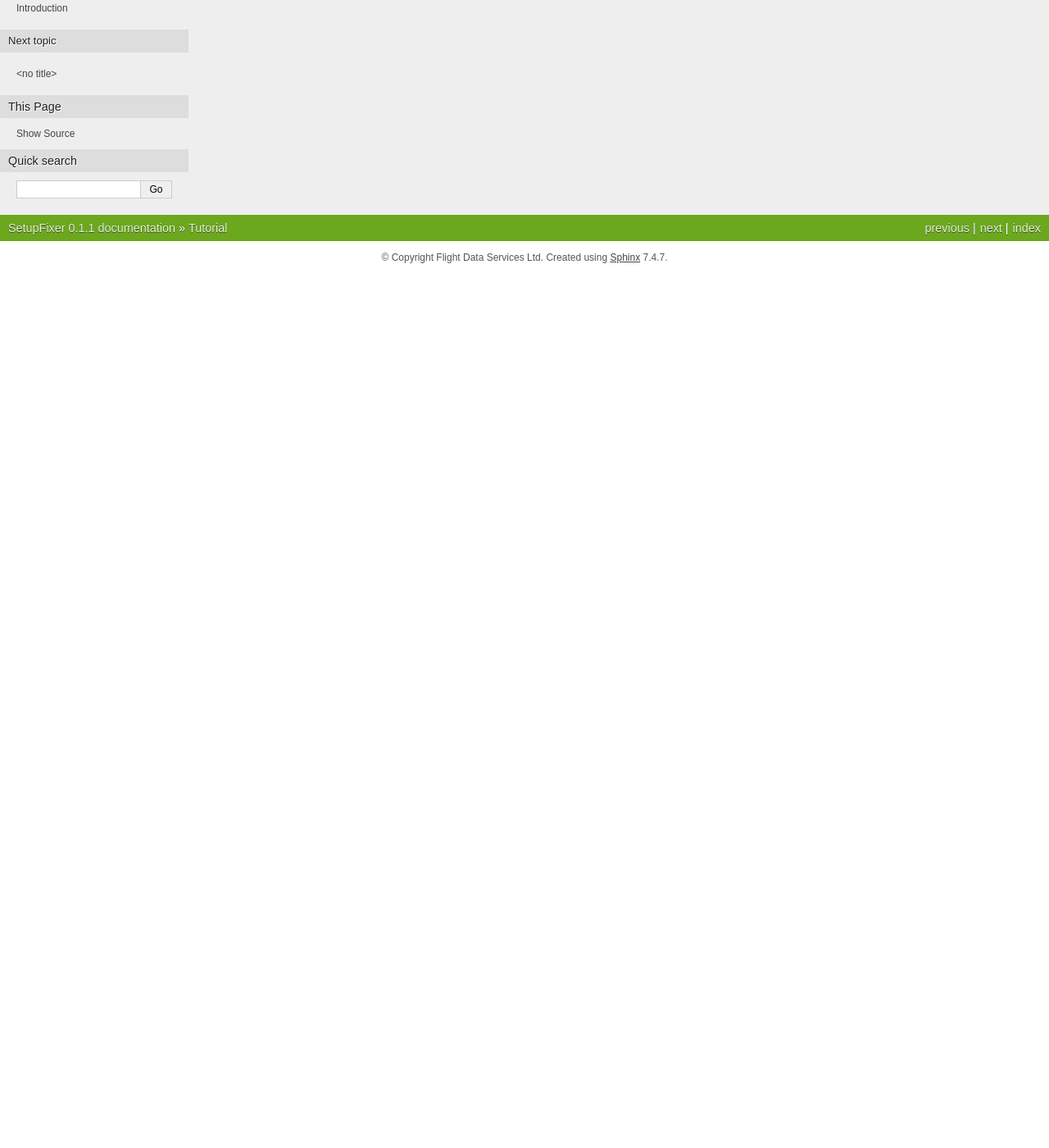
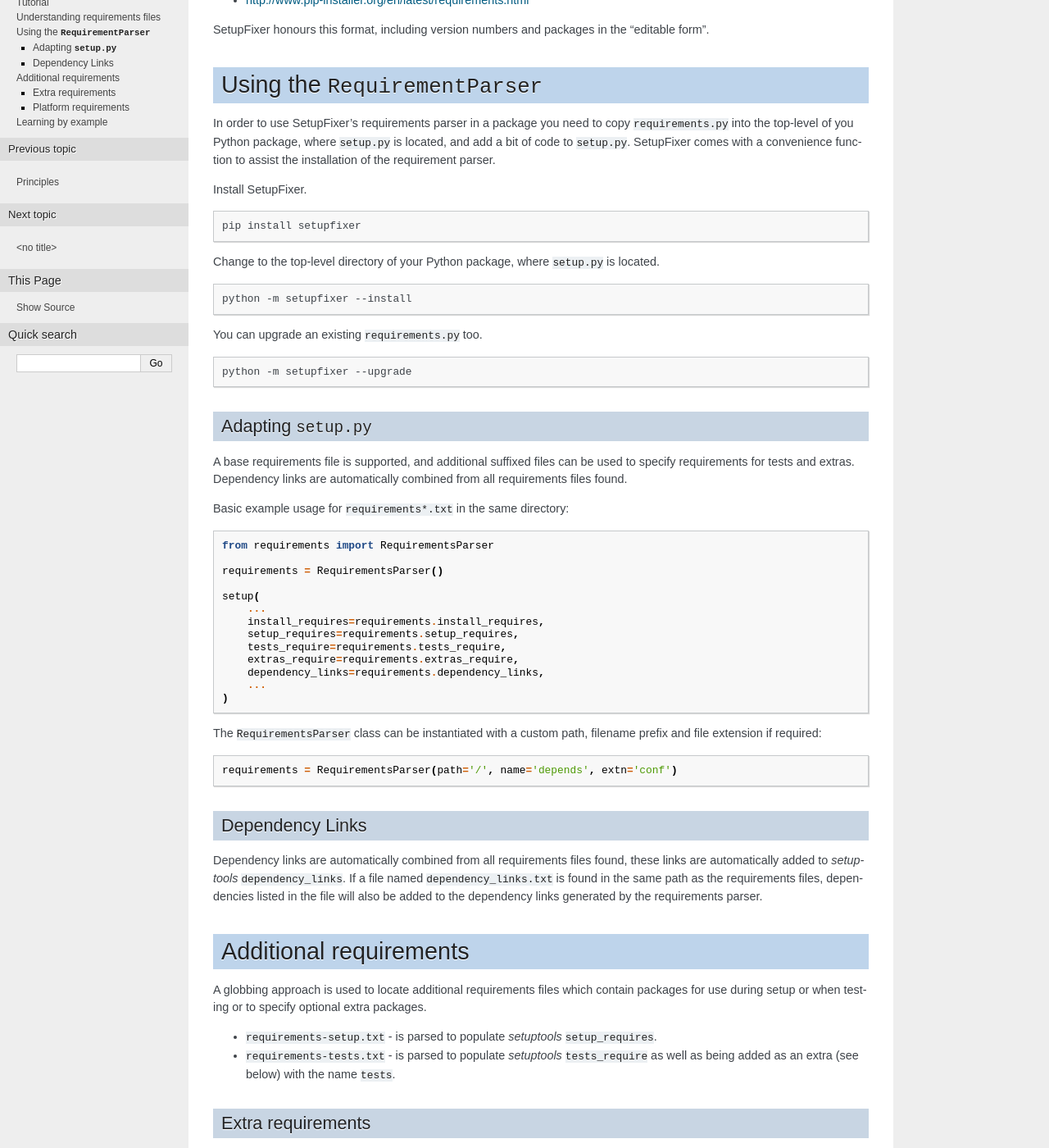
Before and after one commit to pombredanne/SetupFixer, a Sphinx documentation site: the page built from doc/source/Tutorial.rst, in a window 1280 px wide and 1400 px high, scrolled down 270 px. Shown: the whole window at 82% size. Built offline with Sphinx 7.4.7, drawn with Linux system fonts in a browser that asks for light colours; formulas are drawn with MathJax 3; before the commit the page ends 900 px from its top, so only the background shows below that; some of the changed text lies outside the part shown.

Commit message:
Updated docs

```diff
--- a/doc/source/Tutorial.rst
+++ b/doc/source/Tutorial.rst
@@ -3,9 +3,167 @@
 Tutorial
 ========
 
-This is not the most helpful tutorial ever created, sorry. But you can learn how
-to use SetupFixer in your packages by taking a looking at the following packages
-which do already use SetupFixer:
+Here is a short tutorial explaing how to install and use SetupFixer.
+
+Understanding requirements files
+================================
+
+The ``pip`` requirements file format files is documented on the pip website.
+
+* http://www.pip-installer.org/en/latest/requirements.html
+
+SetupFixer honours this format, including version numbers and packages in the
+"editable form".
+
+Using the ``RequirementParser``
+===============================
+
+In order to use SetupFixer's requirements parser in a package you need to copy
+``requirements.py`` into the top-level of you Python package, where ``setup.py``
+is located, and add a bit of code to ``setup.py``. SetupFixer comes with a
+convenience function to assist the installation of the requirement parser.
+
+Install SetupFixer.
+
+.. code-block:: bash
+
+    pip install setupfixer
+
+Change to the top-level directory of your Python package, where ``setup.py`` is
+located.
+
+.. code-block:: bash
+
+    python -m setupfixer --install
+
+You can upgrade an existing ``requirements.py`` too.
+
+.. code-block:: bash
+
+    python -m setupfixer --upgrade
+
+Adapting ``setup.py``
+---------------------
+
+A base requirements file is supported, and additional suffixed files can be
+used to specify requirements for tests and extras. Dependency links are
+automatically combined from all requirements files found.
+
+Basic example usage for ``requirements*.txt`` in the same directory:
+
+.. code-block:: python
+
+    from requirements import RequirementsParser
+
+    requirements = RequirementsParser()
+
+    setup(
+        ...
+        install_requires=requirements.install_requires,
+        setup_requires=requirements.setup_requires,
+        tests_require=requirements.tests_require,
+        extras_require=requirements.extras_require,
+        dependency_links=requirements.dependency_links,
+        ...
+    )
+
+The ``RequirementsParser`` class can be instantiated with a custom path,
+filename prefix and file extension if required:
+
+.. code-block:: python
+
+    requirements = RequirementsParser(path='/', name='depends', extn='conf')
+
+Dependency Links
+----------------
+
+Dependency links are automatically combined from all requirements files found,
+these links are automatically added to *setuptools* ``dependency_links``. If a
+file named ``dependency_links.txt`` is found in the same path as the
+requirements files, dependencies listed in the file will also be added to the
+dependency links generated by the requirements parser.
+
+Additional requirements
+=======================
+
+A globbing approach is used to locate additional requirements files which
+contain packages for use during setup or when testing or to specify optional
+extra packages.
+
+* ``requirements-setup.txt`` - is parsed to populate *setuptools* ``setup_requires``.
+* ``requirements-tests.txt`` - is parsed to populate *setuptools* ``tests_require`` as well as being added as an extra (see below) with the name ``tests``.
+
+Extra requirements
+------------------
+
+You can also request `Extras`_ by creating additional *requirements* files. For
+example, a file with the name ``requirements-cython.txt`` would be added to the
+extra packages dictionary with the name ``cython``.
+
+Platform requirements
+---------------------
+
+Support has also been added for operating system specific packages such
+packages listed in ``requirements+linux.txt`` will only be installed on Linux.
+The names that can be used are anything that matches strings generated by
+``__import__('platform').system().lower()``.
+
+Let's suppose you are creating a killer desktop application using the excellent
+`PyGUI`_.
+
+* PyGUI wraps `PyObjC`_ on MacOSX, but `PyObjC` can't be installed on Window.
+* PyGUI wraps `pywin32`_ on Windows, but `pywin32` can't be installed on MacOSX.
+
+
+Given the following *requirements* files...
+
+``requirements.txt``
+
+.. code-block:: none
+
+    soapbox>=0.3.2
+
+``requirements+windows.txt``
+
+.. code-block:: none
+
+    pywin32
+    wmi
+
+``requirements+darwin.txt``
+
+.. code-block:: none
+
+    pyobjc==2.3
+
+1. Windows will install:
+
+.. code-block:: none
+
+    soapbox>=0.3.2
+    pywin32
+    wmi
+
+2. MacOSX will install:
+
+.. code-block:: none
+
+    soapbox>=0.3.2
+    pyobjc==2.3
+
+3. Linux will only install ``soapbox>=0.3.2`` because no ``requirements+linux.txt`` file exists.
+
+Learning by example
+===================
+
+If you prefer to learn by example then take a look at the following projects as
+they are all using SetupFixer.
 
 * http://pypi.python.org/pypi/FilterPype/
+* http://pypi.python.org/pypi/PyCPUID/
 * http://pypi.python.org/pypi/Soapbox/
+
+.. _Extras: http://peak.telecommunity.com/DevCenter/setuptools#declaring-extras-optional-features-with-their-own-dependencies
+.. _PyGUI: http://www.cosc.canterbury.ac.nz/greg.ewing/python_gui/
+.. _PyObjC: http://pyobjc.sourceforge.net/
+.. _pywin32: http://sourceforge.net/projects/pywin32/
--- a/doc/source/index.rst
+++ b/doc/source/index.rst
@@ -7,10 +7,12 @@ Contents:
    :maxdepth: 2
 
    Introduction
+   Principles
    Tutorial
    Changes
    TODO
    Authors
+   API <modules>
 
 Indices and tables
 ==================
```
Also changed, not shown: README.rst (+26 -2 lines), doc/source/Principles.rst (added, +52 -0 lines), 3 other files.
